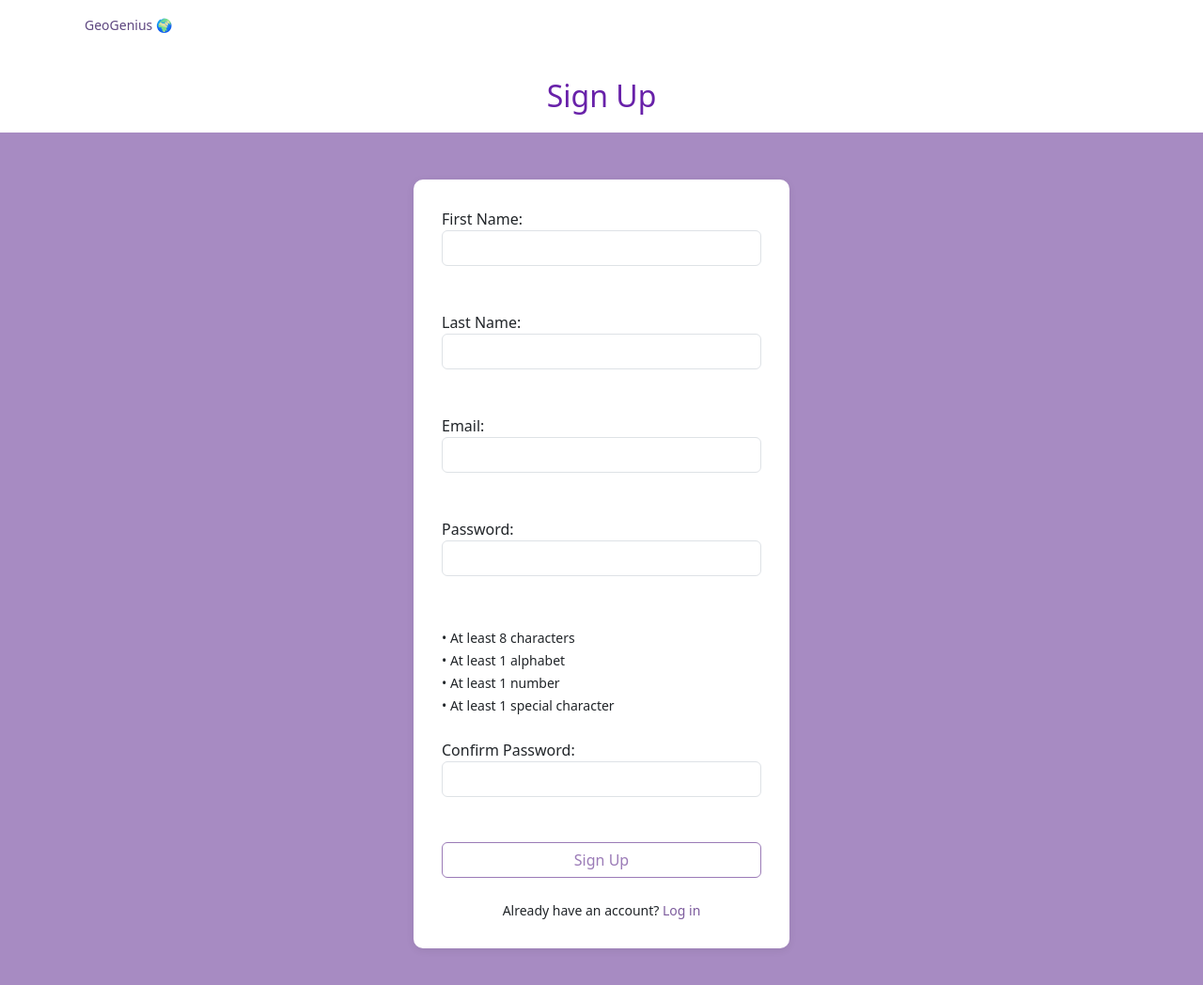
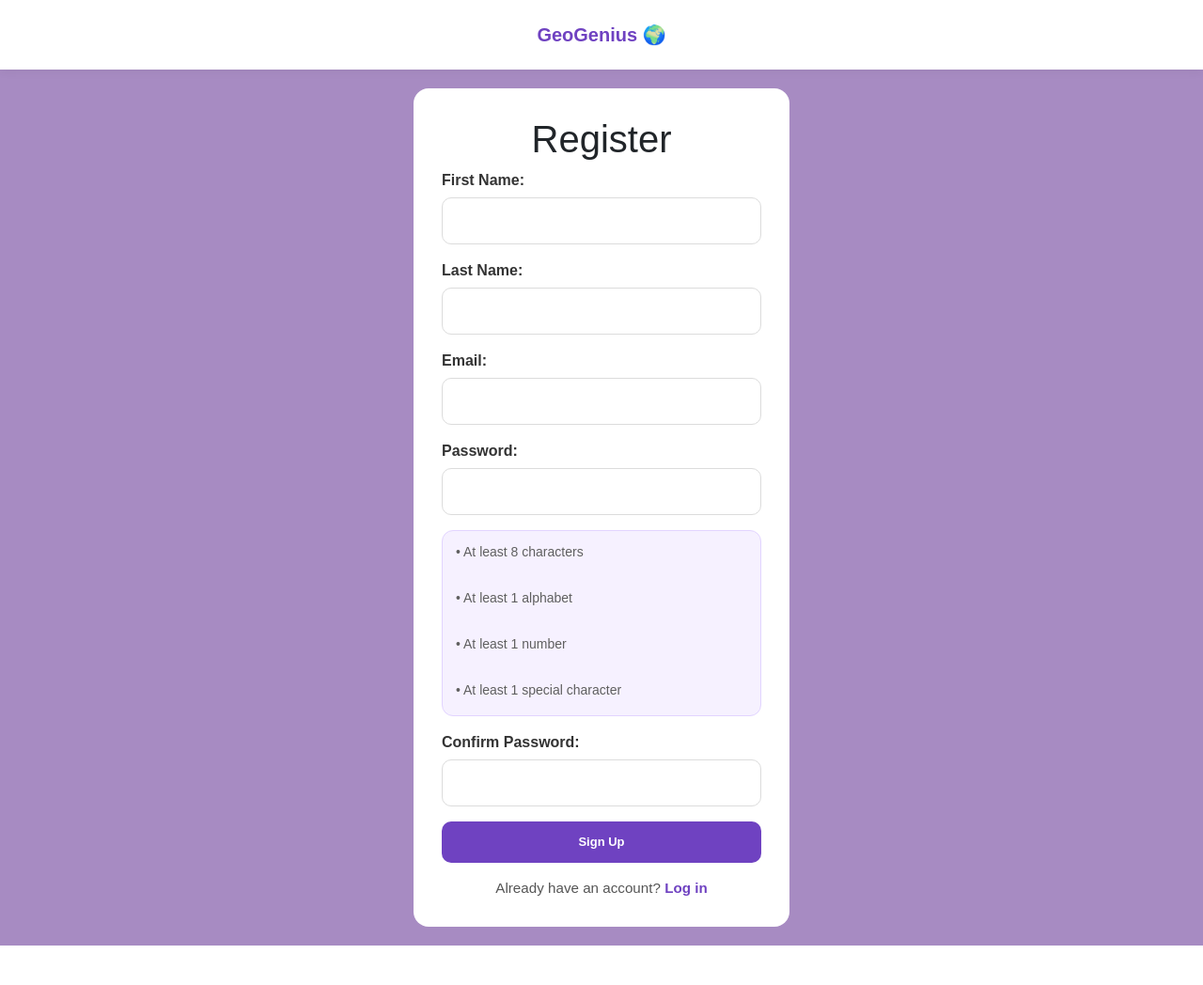
Before and after one commit to dougthenugget21/Nexus-Studio, a website: page public/signup.html in a window 1280 px wide. Shown: the whole page at 94% size. After the commit the page ends 1006 px from the top, so only its background shows below. Drawn offline with nearby package versions, Linux system fonts and the light colour scheme.

Commit message:
styling login & register page

```diff
--- a/public/signup.html
+++ b/public/signup.html
@@ -5,89 +5,79 @@
   <meta name="viewport" content="width=device-width, initial-scale=1.0" />
   <title>GeoGenius Sign Up</title>
 
+  <link
+    rel="stylesheet"
+    href="https://cdn.jsdelivr.net/npm/bootstrap@5.3.8/dist/css/bootstrap.min.css"
+  />
+  <link rel="stylesheet" href="./style/style.css" />
   <script src="./script/signup.js" defer></script>
-    <link rel="stylesheet" href="./style/style.css" />
-
-    <link
-      href="https://cdn.jsdelivr.net/npm/bootstrap@5.3.8/dist/css/bootstrap.min.css"
-      rel="stylesheet"
-    />
 </head>
 
 <body>
-
-  <!-- Navbar -->
    <nav class="navbar navbar-expand-lg custom-navbar">
     <div class="container">
-      <ul class="navbar-nav w-100 d-flex flex-row justify-content-between align-items-center">
+      <ul class="navbar-nav mx-auto text-center">
         <li class="nav-item brand-item">
-          <a class="nav-link brand-logo" href="homepage.html">GeoGenius 🌍</a>
+          <a class="nav-link brand-logo" href="./homepage.html">GeoGenius 🌍</a>
         </li>
       </ul>
     </div>
   </nav>
 
+  <section id="signup_section" class="signup-background">
+    <div class="login-card">
+        <h1 class="text-center">Register</h1>
+      <form id="form_signup">
+        <div class="mb-3">
+          <label for="first_name" class="form-label">First Name:</label>
+          <input type="text" id="first_name" name="first_name" class="form-control" />
+          <small id="firstName_error" class="error-text"></small>
+        </div>
 
+        <div class="mb-3">
+          <label for="last_name" class="form-label">Last Name:</label>
+          <input type="text" id="last_name" name="last_name" class="form-control" />
+          <small id="lastName_error" class="error-text"></small>
+        </div>
 
+        <div class="mb-3">
+          <label for="email" class="form-label">Email:</label>
+          <input type="email" id="email" name="email" class="form-control" />
+          <small id="email_error" class="error-text"></small>
+        </div>
 
-  <!-- Header -->
-  <header class="login-header">
-    <h1>Sign Up</h1>
-  </header>
+        <div class="mb-3">
+          <label for="password" class="form-label">Password:</label>
+          <input type="password" id="password" name="password" class="form-control" />
+          <small id="password_error" class="error-text"></small>
+        </div>
 
-  <!-- Section -->
-  <section id="signup_section" class="signup-background">
-
-    <div class="login-card">
-
-      <form id="form_signup">
-
-        <!-- First Name -->
-        <label for="first_name">First Name:</label><br/>
-        <input type="text" id="first_name" name="first_name" class="form-control"/><br/>
-        <small id="firstName_error" class="error-text"></small><br/>
-
-        <!-- Last Name -->
-        <label for="last_name">Last Name:</label><br/>
-        <input type="text" id="last_name" name="last_name" class="form-control"/><br/>
-        <small id="lastName_error" class="error-text"></small><br/>
-
-        <!-- Email (added but safe) -->
-        <label for="email">Email:</label><br/>
-        <input type="email" id="email" name="email" class="form-control"/><br/>
-        <small id="email_error" class="error-text"></small><br/>
-
-        <!-- Password -->
-        <label for="password">Password:</label><br/>
-        <input type="password" id="password" name="password" class="form-control"/><br/>
-        <small id="password_error" class="error-text"></small><br/>
-
-        <div class="password-rules">
-            <small id="rule_length">• At least 8 characters</small><br/>
-            <small id="rule_letter">• At least 1 alphabet</small><br/>
-            <small id="rule_number">• At least 1 number</small><br/>
+        <div class="password-rules mb-3">
+          <small id="rule_length">• At least 8 characters</small><br />
+          <small id="rule_letter">• At least 1 alphabet</small><br />
+          <small id="rule_number">• At least 1 number</small><br />
           <small id="rule_special">• At least 1 special character</small>
         </div>
-        <br/>
 
-        <!-- Confirm Password -->
-        <label for="confirm_password">Confirm Password:</label><br/>
-        <input type="password" id="confirm_password" name="confirm_password" class="form-control"/><br/>
-        <small id="confirmPassword_error" class="error-text"></small><br/>
+        <div class="mb-3">
+          <label for="confirm_password" class="form-label">Confirm Password:</label>
+          <input
+            type="password"
+            id="confirm_password"
+            name="confirm_password"
+            class="form-control"
+          />
+          <small id="confirmPassword_error" class="error-text"></small>
+        </div>
 
-        <!-- Submit -->
-        <input type="submit" value="Sign Up" class="btn category-btn login-btn"/><br/><br/>
+        <input type="submit" value="Sign Up" class="btn category-btn login-btn w-100" />
 
-        <!-- Link -->
-        <div class="signup-text">
-          <label>Already have an account? </label>
+        <div class="signup-text text-center mt-3">
+          <span>Already have an account? </span>
           <a href="login.html">Log in</a>
         </div>
-
       </form>
-
     </div>
-
   </section>
 
 </body>
--- a/public/style/style.css
+++ b/public/style/style.css
@@ -1,11 +1,18 @@
-/* navbar */
 body {
   margin: 0;
   padding: 0;
-  background-color: #f8f8f8;
   font-family: Arial, sans-serif;
+  background: linear-gradient(to bottom, #f4edff, #ffffff);
 }
-.custom-navbar .nav-link {
+
+/* navbar */
+.custom-navbar {
+  background-color: #ffffff;
+  padding: 14px 0;
+  box-shadow: 0 2px 10px rgba(0, 0, 0, 0.06);
+}
+
+.custom-navbar .nav-link{
   color: #9b7bb7;
   font-size: 14px;
   font-weight: 500;
@@ -15,10 +22,16 @@ body {
   color: #7d5c9d;
 }
 
+/* navbar signup/login */
 .brand-logo {
-  font-size: 32px;
-  font-weight: 700;
-  color: #5e4780 !important;
+  font-size: 20px !important;
+  font-weight: 700 !important;
+  color: #6f42c1 !important;
+  text-decoration: none;
+}
+
+.brand-logo:hover {
+  color: #5a32a3 !important;
 }
 
 /* categories */
@@ -62,7 +75,6 @@ body {
   background-color: #9b7bb7 !important;
   color: white !important;
 }
-
 
 /* generate random facts */
 .facts-section {
@@ -109,7 +121,6 @@ body {
   border-radius: 20px;
   padding: 5px 22px;
   font-size: 0.9rem;
-
 }
 
 .facts-btn:hover {
@@ -117,26 +128,13 @@ body {
   color: white !important;
 }
 
-
-/* Login Page */
-#login_section.world-background {
-  height: auto;
-  min-height: 80vh;
-  display: flex;
-  justify-content: center;
-  align-items: center;
-  background: #a78bc2;
-  padding: 20px;
-}
-
+/* login / signup shared */
 .login-header {
   text-align: center;
-  margin-top: 30px;
-  margin-bottom: 20px;
+  margin: 40px 0 20px;
 }
 
 .login-header h1 {
-  margin-bottom: 8px;
   color: #6821a9;
   font-size: 32px;
 }
@@ -147,68 +145,122 @@ body {
   font-size: 14px;
 }
 
+.login-card {
+  background: #ffffff;
+  width: 100%;
+  max-width: 400px;
+  padding: 30px;
+  border-radius: 16px;
+}
+
+.form-control {
+  border-radius: 10px;
+  padding: 12px;
+  border: 1px solid #dcdcdc;
+  box-shadow: none;
+}
+
+.form-control:focus {
+  border-color: #6f42c1;
+  box-shadow: 0 0 0 0.15rem rgba(111, 66, 193, 0.15);
+}
+
+.error-text {
+  color: #dc3545;
+  font-size: 0.85rem;
+}
+
+.login-btn {
+  width: 100%;
+  background-color: #6f42c1 !important;
+  border: none !important;
+  border-radius: 10px;
+  padding: 12px;
+  font-weight: 600;
+  color: white !important;
+  transition: 0.3s ease;
+}
+
+.login-btn:hover {
+  background-color: #5a32a3 !important;
+}
+
+.signup-text {
+  text-align: center;
+  margin-top: 15px;
+  font-size: 0.95rem;
+  color: #555;
+}
+
+.signup-text a {
+  text-decoration: none;
+  color: #6f42c1;
+  font-weight: 600;
+}
+
+.signup-text a:hover {
+  text-decoration: underline;
+}
+
+.login-links {
+  text-align: right;
+  margin-bottom: 15px;
+}
+
+.login-links a {
+  text-decoration: none;
+  color: #6f42c1;
+  font-weight: 500;
+}
+
+.login-links a:hover {
+  text-decoration: underline;
+}
+
+/* Login Page */
 #login_section {
-  min-height: 70vh;
+  min-height: 95vh;
   display: flex;
   justify-content: center;
   align-items: center;
+  background: #a78bc2;
   padding: 20px;
 }
 
-.login-card {
-  background-color: white;
-  width: 100%;
-  max-width: 400px;
-  padding: 30px;
-  border-radius: 10px;
-  box-shadow: 0 2px 8px rgba(0, 0, 0, 0.08);
-}
-
 #form_login label {
-  font-weight: 500;
+  font-weight: 600;
   margin-bottom: 6px;
   color: #333;
 }
 
-#form_login input.form-control {
-  border-radius: 6px;
-  padding: 10px;
-  border: 1px solid #ccc;
+/* signup */
+.signup-background {
+  display: flex;
+  justify-content: center;
+  align-items: flex-start;
+  background: #a78bc2;
+  padding: 20px;
 }
 
-.login-links {
-  text-align: right;
-  margin-bottom: 20px;
-}
-
-.login-links a,
-.signup-text a {
-  text-decoration: none;
-  color: #7d5c9d;
-}
-
-.login-links a:hover,
-.signup-text a:hover {
-  text-decoration: underline;
-}
-
-.login-btn {
-  width: 100%;
-}
-
-.signup-text {
-  text-align: center;
-  font-size: 14px;
-}
-
-.error-text {
-  color: red;
-  font-size: 13px;
+#form_signup label {
+  font-weight: 600;
+  color: #333;
+  margin-bottom: 6px;
 }
 
 .password-rules {
   margin-top: 5px;
   text-align: left;
+  background: #f6f1ff;
+  border: 1px solid #e2d4ff;
+  border-radius: 12px;
+  padding: 12px 14px;
+}
+
+.password-rules small {
+  display: block;
+  color: #5f5f5f;
+  margin-bottom: 4px;
 }
 
 .invalid-rule {
@@ -221,6 +273,7 @@ body {
   font-size: 13px;
   font-weight: 500;
 }
+
 .progress-card {
   background-color: #eee6f1;
 }
@@ -253,11 +306,10 @@ body {
 }
 
 .footer-custom {
-  background-color: #8e7aa6; /* soft purple */
+  background-color: #8e7aa6;
   color: white;
   margin-top: 40px;
 }
-
 
 .globe {
   max-width: 550px;
@@ -265,22 +317,12 @@ body {
   animation: spin 20s linear infinite;
 }
 
-
-
-.signup-background{
-  display: flex;
-  justify-content: center;
-  align-items: center;
-  background: #a78bc2;
-  padding: 50px;
-}
-
 .tectonic-plates-section {
   background: linear-gradient(135deg, #f8f9ff 0%, #e0d8f5 100%);
   border-radius: 24px;
   padding: 60px 0;
   margin: 40px 0;
-    box-shadow: 0 20px 60px rgba(0,0,0,0.1);
+  box-shadow: 0 20px 60px rgba(0, 0, 0, 0.1);
 }
 
 .tectonic-btn {
@@ -292,12 +334,12 @@ body {
   font-weight: 600;
   font-size: 16px;
   transition: all 0.3s ease;
-    box-shadow: 0 10px 30px rgba(155,123,183,0.4);
+  box-shadow: 0 10px 30px rgba(155, 123, 183, 0.4);
 }
 
 .tectonic-btn:hover {
   transform: translateY(-2px);
-    box-shadow: 0 15px 40px rgba(155,123,183,0.6);
+  box-shadow: 0 15px 40px rgba(155, 123, 183, 0.6);
   color: white !important;
 }
 
@@ -305,10 +347,10 @@ body {
   position: relative;
   border-radius: 24px;
   overflow: hidden;
-    box-shadow: 0 25px 80px rgba(0,0,0,0.25);
-    background: rgba(255,255,255,0.1);
+  box-shadow: 0 25px 80px rgba(0, 0, 0, 0.25);
+  background: rgba(255, 255, 255, 0.1);
   backdrop-filter: blur(20px);
-    border: 2px solid rgba(255,255,255,0.3);
+  border: 2px solid rgba(255, 255, 255, 0.3);
 }
 
 .tectonic-globe {
@@ -320,18 +362,13 @@ body {
   transform: scale(1.02);
 }
 
-
 /* world new interactive */
 .hero-globe {
   height: 800px;
   display: flex;
   justify-content: center;
   align-items: center;
-  background: linear-gradient(
-    to bottom,
-    #a78bc2 60%,
-    #ffffff 40%
-  );
+  background: linear-gradient(to bottom, #a78bc2 60%, #ffffff 40%);
   overflow: hidden;
 }
 
```
Also changed, not shown: public/login.html (+22 -16 lines). Lines whose indentation alone changed are shown as unchanged.
